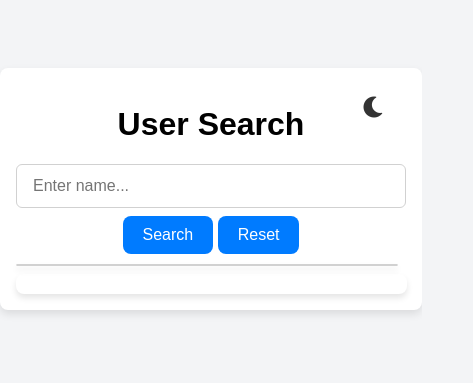
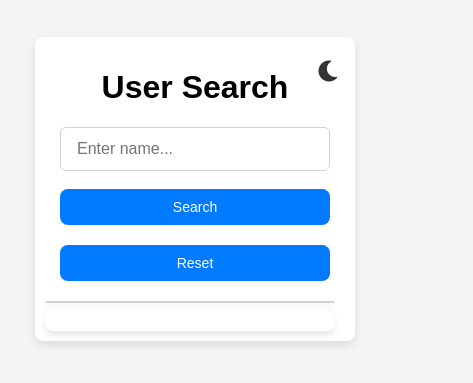
Before and after one commit to harsh5382/My_Village-, a plain HTML site: page index.html in a window 390 px wide. Shown: the part 233-616 px from the top of the page, 473 px wide, since content can reach past the window. Drawn offline with Linux system fonts and the light colour scheme.

Commit message:
Update styles.css

```diff
--- a/styles.css
+++ b/styles.css
@@ -185,3 +185,123 @@ button.dark-mode:hover {
 body, .container, #searchInput, #suggestions, #userDetails {
   transition: background-color 0.3s, color 0.3s;
 }
+
+/* Media Query for Small Screens (600px and below) */
+@media (max-width: 600px) {
+  .container {
+  width: 100%;
+  max-width: 300px;
+  margin: 0 auto;
+  padding: 10px;
+  box-shadow: 0 4px 8px rgba(0, 0, 0, 0.1);
+  border-radius: 8px;
+  background-color: #ffffff;
+  text-align: center;
+  position: relative; /* Added to make room for the dark mode button */
+}
+
+  #toggleDarkMode {
+  position: absolute;
+  top: 1px;
+  left: 150px;
+  background-color: transparent;
+  border: none;
+  color: #333;
+  font-size: 24px;
+  cursor: pointer;
+  transition: color 0.3s ease;
+}
+
+  #searchInput,
+  #userDetails,
+  #suggestions {
+    width: 90%;
+  }
+
+  button {
+    width: 90%;
+    font-size: 14px;
+    padding: 10px;
+    margin: 10px auto;
+  }
+}
+
+/* Media Query for 480px and below */
+@media (max-width: 480px) {
+  .container {
+  width: 100%;
+  max-width: 300px;
+  margin: 0 auto;
+  padding: 10px;
+  box-shadow: 0 4px 8px rgba(0, 0, 0, 0.1);
+  border-radius: 8px;
+  background-color: #ffffff;
+  text-align: center;
+  position: relative; /* Added to make room for the dark mode button */
+}
+
+  #toggleDarkMode {
+  position: absolute;
+  top: 1px;
+  left: 150px;
+  background-color: transparent;
+  border: none;
+  color: #333;
+  font-size: 24px;
+  cursor: pointer;
+  transition: color 0.3s ease;
+}
+
+  #searchInput,
+  #userDetails,
+  #suggestions {
+    width: 90%;
+  }
+
+  button {
+    width: 90%;
+    font-size: 14px;
+    padding: 10px;
+    margin: 10px auto;
+  }
+}
+
+/* Media Query for Extra Small Screens (430px and below) */
+@media (max-width: 430px) {
+  .container {
+  width: 100%;
+  max-width: 300px;
+  margin: 0 auto;
+  padding: 10px;
+  box-shadow: 0 4px 8px rgba(0, 0, 0, 0.1);
+  border-radius: 8px;
+  background-color: #ffffff;
+  text-align: center;
+  position: relative; /* Added to make room for the dark mode button */
+}
+
+  #toggleDarkMode {
+  position: absolute;
+  top: 1px;
+  left: 150px;
+  background-color: transparent;
+  border: none;
+  color: #333;
+  font-size: 24px;
+  cursor: pointer;
+  transition: color 0.3s ease;
+}
+
+  #searchInput,
+  #userDetails,
+  #suggestions {
+    width: 90%;
+  }
+
+  button {
+    width: 90%;
+    font-size: 14px;
+    padding: 10px;
+    margin: 10px auto;
+  }
+}
```
